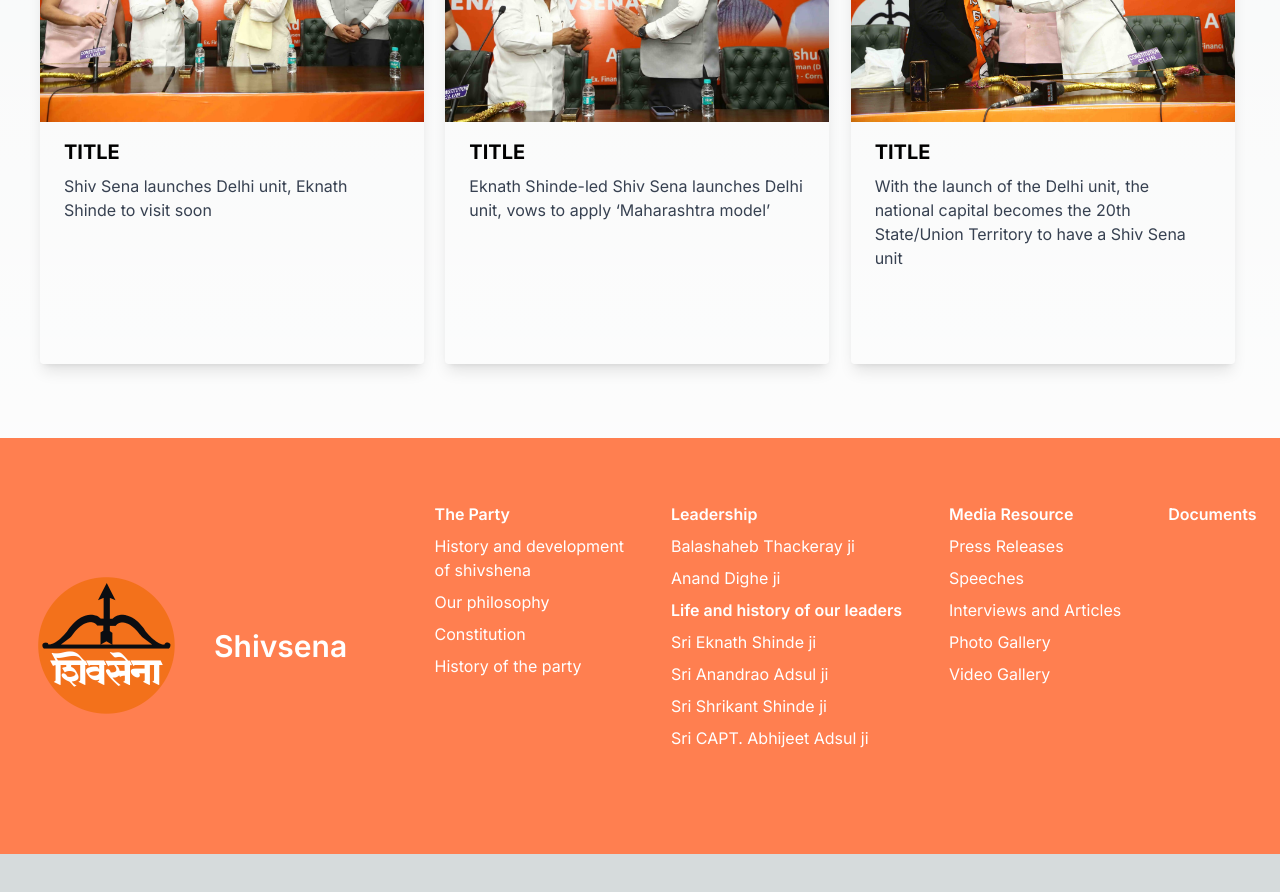
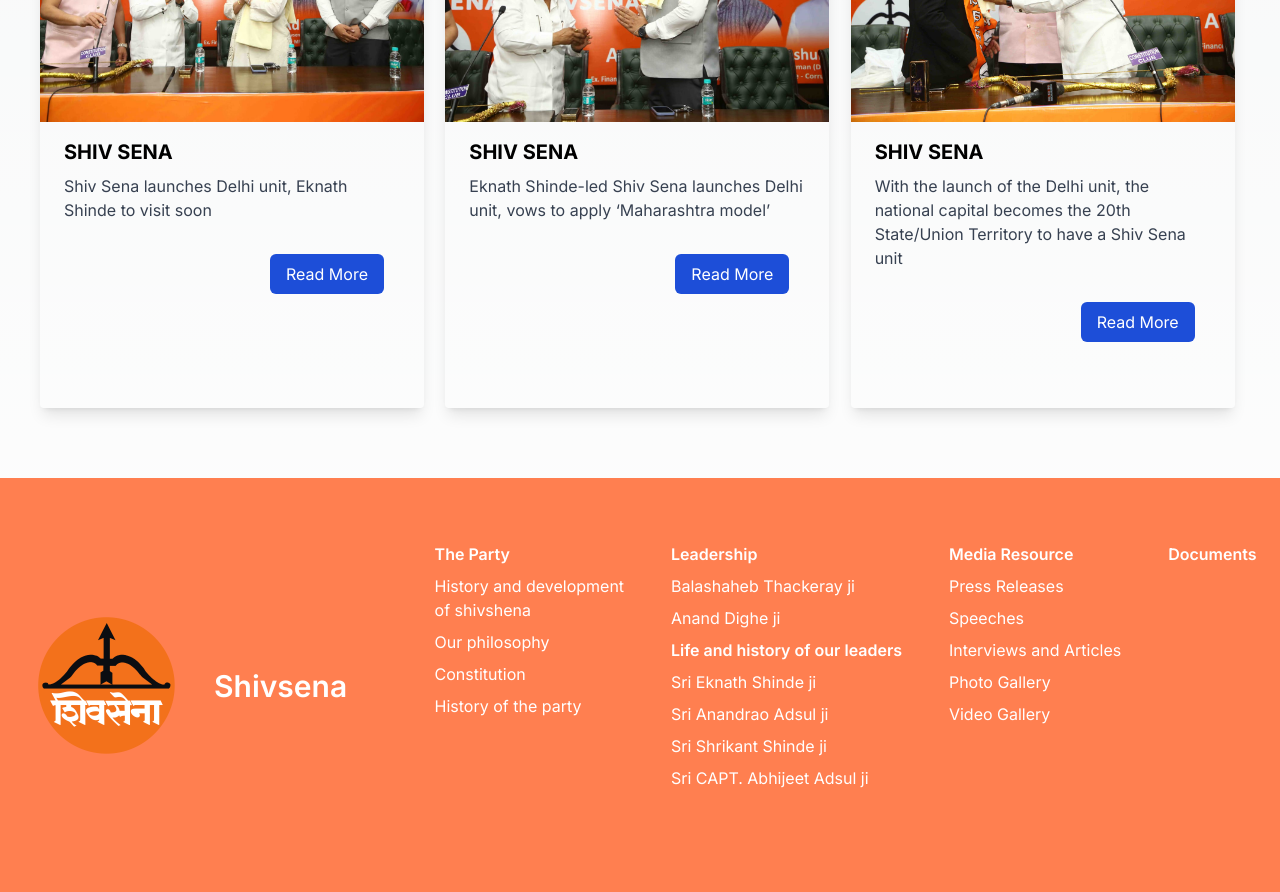
Before and after one commit to skiller70/shivsenaWithoutVercle, a Next.js app: page / in a window 1280 px wide. Shown: the part 5200-6092 px from the top of the page. Before the commit the page ends 6054 px from the top, so only its background shows below. Built offline with nearby package versions, Linux system fonts and the light colour scheme.

Commit message:
added like

```diff
--- a/src/app/page.js
+++ b/src/app/page.js
@@ -74,9 +74,9 @@
 
       {/* CARD */}
       <div className='grid  grid-cols-1 md:grid-cols-2 lg:grid-cols-3 gap-x-4 p-10 w-full gap-y-24 mb-20 '>
-        <Card img="cardImg1.jpeg" title="TITLE" text="Shiv Sena launches Delhi unit, Eknath Shinde to visit soon" link="https://www.thehindu.com/news/cities/mumbai/shiv-sena-launches-delhi-unit-eknath-shinde-to-visit-soon/article66798329.ece#:~:text=With%20the%20launch%20of%20the,have%20a%20Shiv%20Sena%20unit&text=The%20Shiv%20Sena%2C%20led%20by,development%20in%20the%20national%20capital." alt="cardImg1" isAdmin={isAdminLogin} />
-        <Card img="cardImg2.jpeg" title="TITLE" text="Eknath Shinde-led Shiv Sena launches Delhi unit, vows to apply ‘Maharashtra model’" link="https://www.news18.com/politics/shiv-sena-launches-delhi-unit-eknath-shinde-to-visit-soon-7683901.html" alt="cardImg2" isAdmin={isAdminLogin} />
-        <Card img="cardImg3.jpeg" title="TITLE" text="With the launch of the Delhi unit, the national capital becomes the 20th State/Union Territory to have a Shiv Sena unit" link="https://www.livemint.com/politics/policy/eknath-shinde-led-shiv-sena-launches-delhi-unit-vows-to-apply-maharashtra-model-11682856855768.html" alt="cardImg3" isAdmin={isAdminLogin} />
+        <Card img="cardImg1.jpeg" title="SHIV SENA" text="Shiv Sena launches Delhi unit, Eknath Shinde to visit soon" link="https://www.thehindu.com/news/cities/mumbai/shiv-sena-launches-delhi-unit-eknath-shinde-to-visit-soon/article66798329.ece#:~:text=With%20the%20launch%20of%20the,have%20a%20Shiv%20Sena%20unit&text=The%20Shiv%20Sena%2C%20led%20by,development%20in%20the%20national%20capital." alt="cardImg1" isAdmin={isAdminLogin} />
+        <Card img="cardImg2.jpeg" title="SHIV SENA" text="Eknath Shinde-led Shiv Sena launches Delhi unit, vows to apply ‘Maharashtra model’" link="https://www.news18.com/politics/shiv-sena-launches-delhi-unit-eknath-shinde-to-visit-soon-7683901.html" alt="cardImg2" isAdmin={isAdminLogin} />
+        <Card img="cardImg3.jpeg" title="SHIV SENA" text="With the launch of the Delhi unit, the national capital becomes the 20th State/Union Territory to have a Shiv Sena unit" link="https://www.livemint.com/politics/policy/eknath-shinde-led-shiv-sena-launches-delhi-unit-vows-to-apply-maharashtra-model-11682856855768.html" alt="cardImg3" isAdmin={isAdminLogin} />
 
       </div>
       {/* CARD */}
--- a/src/components/Card.jsx
+++ b/src/components/Card.jsx
@@ -55,8 +55,8 @@
 
 
 
-{/*
-  <a  href={props.link} className=' cursor-pointer bg-blue-700 text-white px-4 py-2 rounded-md' >Read More</a> */}
+
+  <a  href={props.link} className=' cursor-pointer bg-blue-700 text-white px-4 py-2 rounded-md' >Read More</a>
 </div>}
 
 
```
